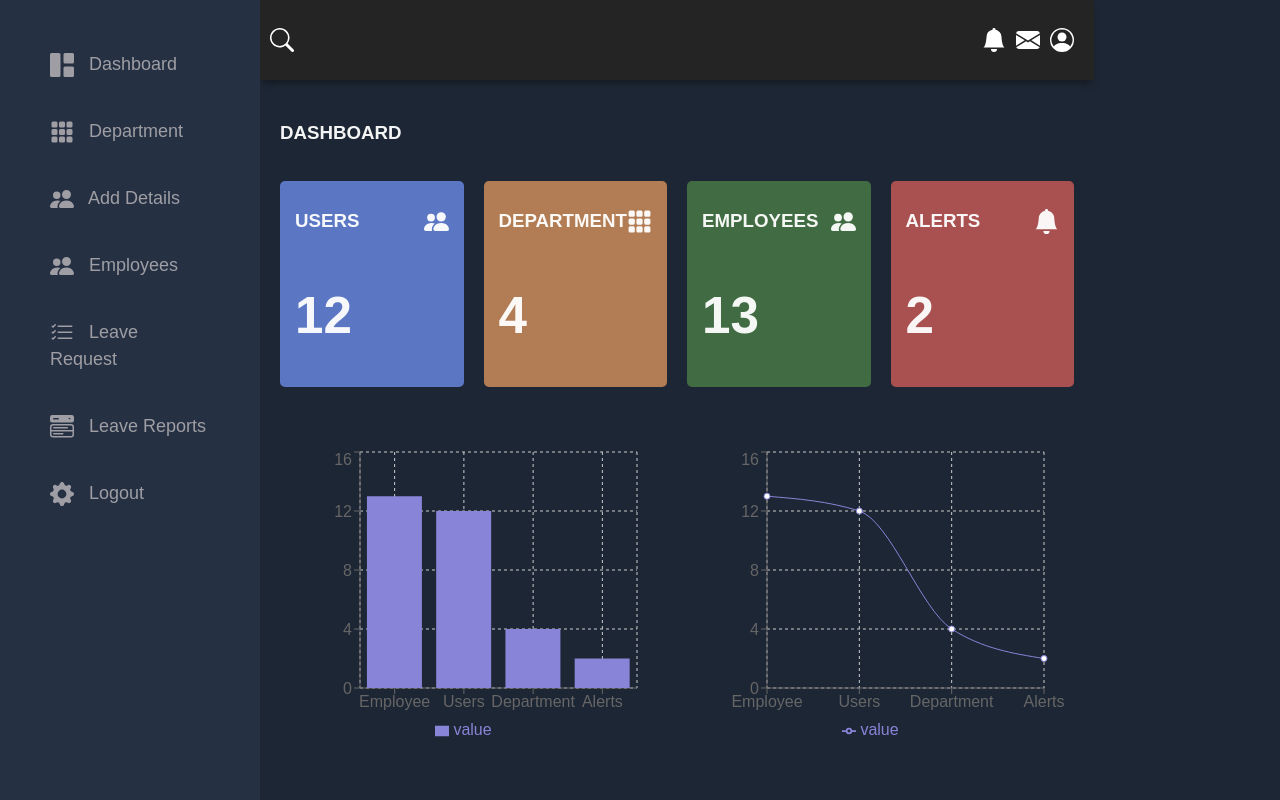
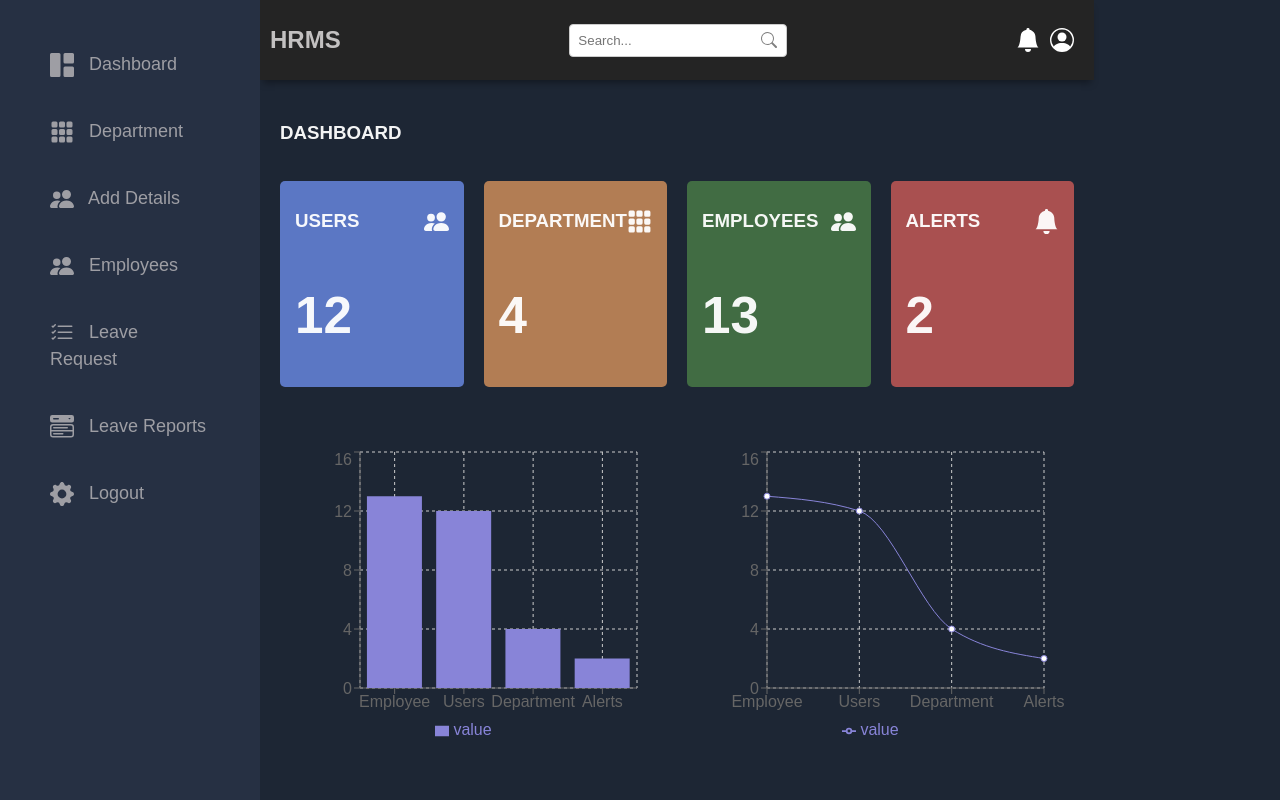
Before and after one commit to malinashakya/LMS-frontend, a React (Vite) app in the folder AdminPanel/: page / in a window 1280 px wide. Built offline with nearby package versions, Linux system fonts and the light colour scheme.

Commit message:
Added form frontend views

```diff
--- a/AdminPanel/src/AddDetails.css
+++ b/AdminPanel/src/AddDetails.css
@@ -1,12 +1,11 @@
 .add-details-container {
   width: 100%; /* Set maximum width */
-    padding:2px 85px;
-    margin-left:80%;
+  padding: 2px 85px;
+  margin-left: 80%;
   border: 1px solid #ccc;
   border-radius: 5px;
   display: flex;
   flex-direction: column;
-
   justify-content: center; /* Center the container vertically */
 }
 
@@ -45,3 +44,16 @@
     padding: 10px; /* Adjust padding for smaller screens */
   }
 }
+
+@media screen and (max-width: 576px) {
+  .add-details-container {
+    padding: 5px; /* Adjust padding for screens up to 576px */
+    margin-left: 0;
+  }
+}
+
+@media screen and (max-width: 768px) {
+  .add-details-container {
+    padding: 15px; /* Adjust padding for screens up to 768px */
+  }
+}
--- a/AdminPanel/src/App.css
+++ b/AdminPanel/src/App.css
@@ -225,3 +225,65 @@ body {
     display: none;
   }
 }
+.dropdown-container {
+  position: relative;
+}
+
+.dropdown {
+  position: absolute;
+  top: 100%;
+  right:0;
+  margin-top: 10px;
+  background-color: #8f8b8b; /* Gray background color */
+  border: 1px solid #3b3b3b;
+  border-radius: 4px;
+  z-index: 1000; /* Ensure the dropdown appears above other content */
+}
+
+.dropdown ul {
+  list-style: none;
+  padding: 0;
+  margin: 0;
+}
+
+.dropdown ul li {
+  padding: 8px 16px;
+  cursor: pointer;
+}
+
+.dropdown ul li:hover {
+  background-color: #ddd; /* Hover color */
+}
+.logo-container {
+  display: flex;
+  align-items: center;
+}
+
+.logo {
+  margin-right: 10px; /* Adjust margin as needed */
+  font-size: 24px; /* Adjust font size as needed */
+  font-weight: bold; /* Optionally set font weight */
+  color: #c3c1c1; /* Set text color */
+}
+
+.search-container {
+  position: relative;
+  display: flex;
+  align-items: center;
+}
+
+.search-container input {
+  width: 200px; /* Adjust width as needed */
+  padding: 8px; /* Adjust padding as needed */
+  border: 1px solid #ccc; /* Add border styles as needed */
+  border-radius: 4px; /* Add border-radius as needed */
+  margin-right: 10px; /* Adjust margin as needed */
+}
+
+
+.search-icon {
+  position: absolute;
+  right: 20px;
+  top: 50%;
+  transform: translateY(-50%);
+}
--- a/AdminPanel/src/Header.jsx
+++ b/AdminPanel/src/Header.jsx
@@ -1,24 +1,49 @@
+import { useState } from "react";
 import {
   BsFillBellFill,
-  BsFillEnvelopeFill,
   BsPersonCircle,
   BsSearch,
   BsJustify,
 } from "react-icons/bs";
 
 function Header({ OpenSidebar }) {
+  const [showDropdown, setShowDropdown] = useState(false);
+
+  const handleLogout = () => {
+    // Perform logout logic here, such as clearing authentication tokens, etc.
+    // Then redirect to the login page
+    window.location.href = "http://localhost:8084/login";
+  };
+
   return (
     <header className="header">
+      <div className="logo-container">
+        <h1 className="logo">HRMS</h1>
+      </div>
       <div className="menu-icon">
         <BsJustify className="icon" onClick={OpenSidebar} />
       </div>
       <div className="header-left">
-        <BsSearch className="icon" />
+        <div className="search-container">
+          <input type="text" placeholder="Search..." />
+          <BsSearch className="search-icon" style={{ color: "grey" }} />
+        </div>
       </div>
       <div className="header-right">
         <BsFillBellFill className="icon" />
-        <BsFillEnvelopeFill className="icon" />
-        <BsPersonCircle className="icon" />
+        <div className="dropdown-container">
+          <BsPersonCircle
+            className="icon"
+            onClick={() => setShowDropdown(!showDropdown)}
+          />
+          {showDropdown && (
+            <div className="dropdown">
+              <ul>
+                <li onClick={handleLogout}>Logout</li>
+              </ul>
+            </div>
+          )}
+        </div>
       </div>
     </header>
   );
--- a/AdminPanel/src/LeaveRequest.css
+++ b/AdminPanel/src/LeaveRequest.css
@@ -1,9 +1,7 @@
-
-
 .leave-request-form {
   width: 100%;
-    padding:2px 85px;
-    margin-left:80%;
+  padding: 2px 85px;
+  margin-left: 80%;
   border: 1px solid #ccc;
   border-radius: 5px;
   display: flex;
@@ -60,9 +58,22 @@
 @media screen and (max-width: 600px) {
   .leave-request-form {
     padding: 10px;
+    margin-left: 0; /* Adjust margin for smaller screens */
   }
 
   .leave-request-form textarea {
     height: 100px;
   }
 }
+
+@media screen and (max-width: 576px) {
+  .leave-request-form {
+    padding: 5px; /* Adjust padding for screens up to 576px */
+  }
+}
+
+@media screen and (max-width: 768px) {
+  .leave-request-form {
+    padding: 15px; /* Adjust padding for screens up to 768px */
+  }
+}
```
Lines whose indentation alone changed are shown as unchanged.
